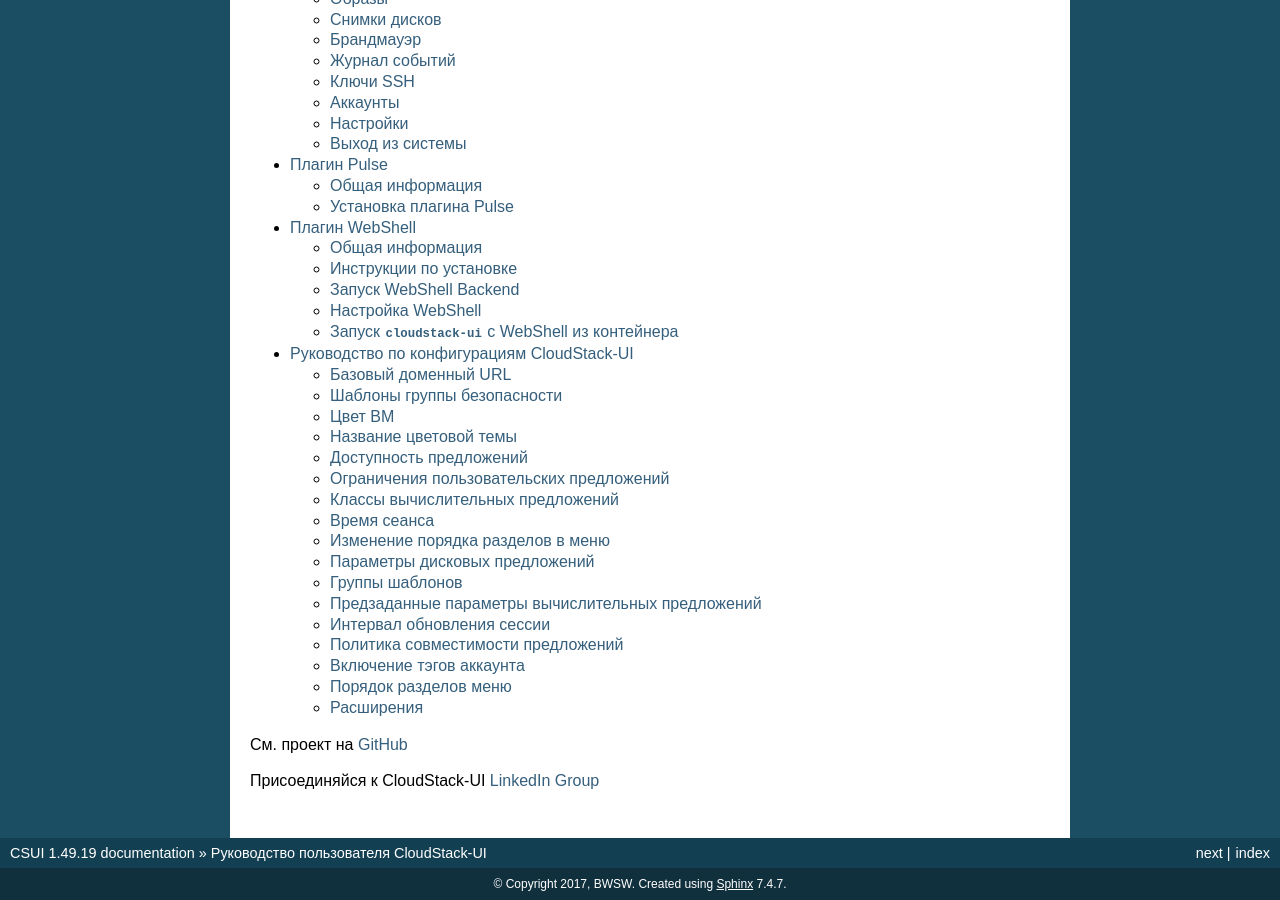
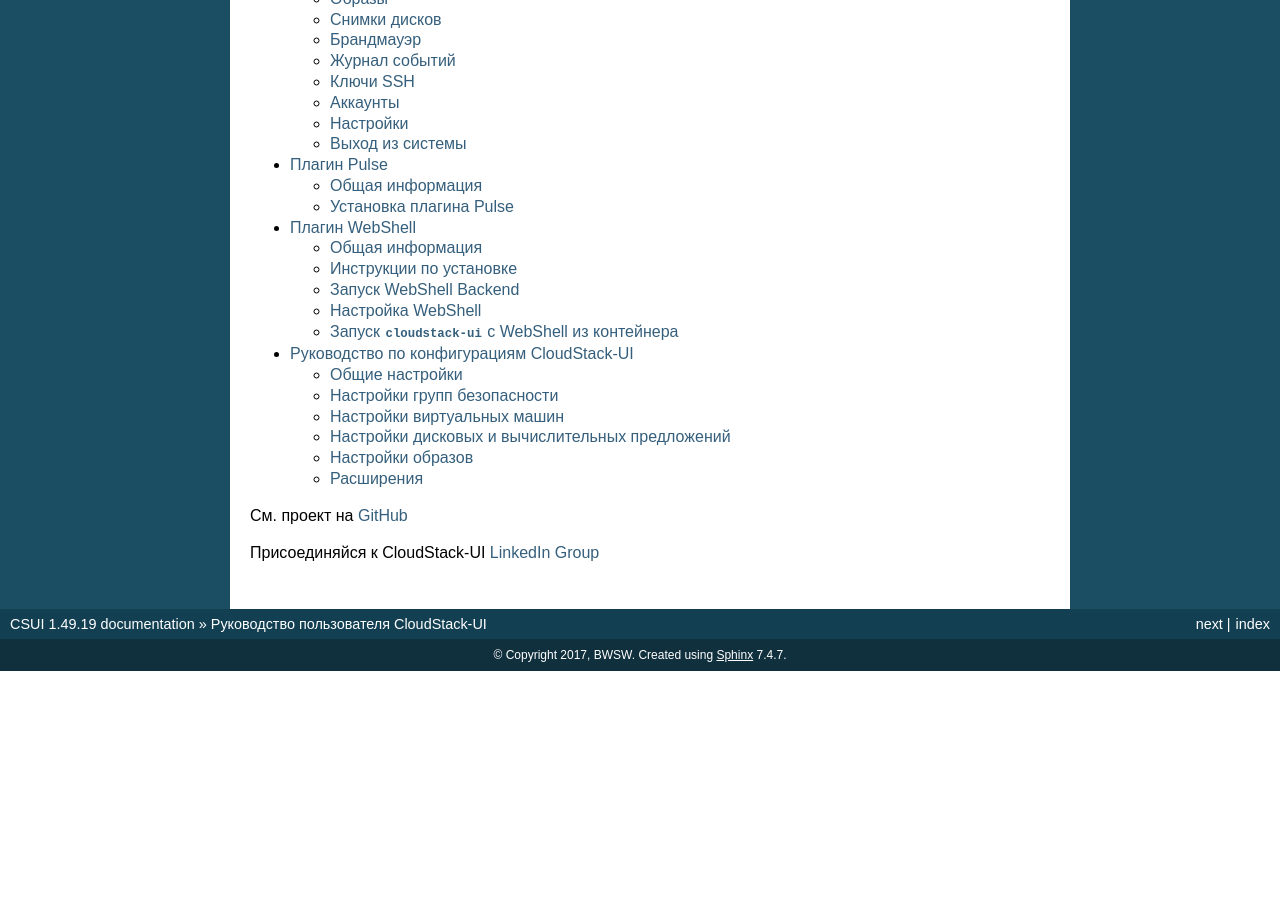
Before and after one commit to MaslovaEV/RU_CloudStack-UI, a Sphinx documentation site: the page built from RUdocs/source/index.rst, in a window 1280 px wide and 900 px high, scrolled down 702 px. Built offline with Sphinx 7.4.7, drawn with Linux system fonts in a browser that asks for light colours; after the commit the page ends 1373 px from its top, so only the background shows below that; some of the changed lines change nothing that is shown.

Commit message:
Update CSUI-ConfigGuide.rst

````diff
--- a/RUdocs/source/CSUI-ConfigGuide.rst
+++ b/RUdocs/source/CSUI-ConfigGuide.rst
@@ -3,18 +3,111 @@
 Руководство по конфигурациям CloudStack-UI
 ===========================================
 
+.. Contents::
+
+В данном руководстве описаны основные настройки, которые можно задать через файл конфигураций.
+
+Общие настройки
+---------------------------
+
 Базовый доменный URL
------------------------
+"""""""""""""""""""""""""""""
 Позволяет задать доменный URL, который задается в поле Домен при входе в систему.
 
 ::
 
  "defaultDomain": "domain"
 
+ .. _ThemeName_RU:
+
+Название цветовой темы
+"""""""""""""""""""""""""""""
+
+Позволяет определить предпочитаемую цветовую тему UI. Доступны следующие значения:
+
+::
+
+ "blue-red"
+ "indigo-pink"
+
+По умолчанию спользуется тема blue-red:
+
+::
+
+ "defaultThemeName": "blue-red"
+
+Изменение порядка разделов в меню
+"""""""""""""""""""""""""""""""""""""""
+Позволяет установить возможность/невозможность редактирования порядка разделов в навигационном меню слева.
+
+::
+
+ "allowReorderingSidebar": false
+
+Порядок разделов меню
+"""""""""""""""""""""""""""
+
+Позволяет задать порядок разделов меню в виде списка. Доступно при активации опции изменения порядка разделов в меню (```"allowReorderingSidebar": true```).
+
+Например:
+
+::
+
+ "configureSidebar": [
+  "vms",
+  "volumes",
+  "templates",
+  "sgs",
+  "events",
+  "ssh",
+  "accounts",
+ "settings"
+ ]
+
+.. _SessionTimeout_RU:
+
+Время сеанса
+""""""""""""""""""""""
+
+Позволяет задать максимальное количество времени в минутах, в течение которого сессия будет оставаться активной в отсутствие действий пользователя. По истечении этого времени пользователь автоматически покидает систему.
+
+По умолчанию установлен период времени 30 минут.
+
+Для отключения данной опции можно задать значение 0, но в этом случае сессия будет прервана на стороне сервера.
+
+::
+
+ "sessionTimeout": 30
+
+ .. _SessionRefresh_RU:
+
+Интервал обновления сессии
+"""""""""""""""""""""""""""""""""
+
+Позволяет установить период времени (в секундах) для обновления сессии:
+
+::
+
+ "sessionRefreshInterval": 60,
+
+.. _AccountTags_RU:
+
+Включение тегов аккаунта
+""""""""""""""""""""""""""""""
+
+Теги аккаунта доступны только в последней версии API. Если используется другая версия API, следует указать значение ``false``.
+
+::
+
+ "accountTagsEnabled": false
+
+Настройки групп безопасности
+----------------------------------
+
 .. _SecurityGrTemplate:
 
 Шаблоны группы безопасности
--------------------------------
+"""""""""""""""""""""""""""""""""""
 
 Позволяет создать предзаданные шаблоны для групп безопасности. Можно определить собственные группы безопасности, которые будут доступны по умолчанию для всех пользователей.
 
@@ -63,9 +156,11 @@
  - Для TCP и UDP: startport и endport;
  - Для ICMP: icmpcode и icmptype;
 
+Настройки виртуальных машин
+----------------------------------
 
 Цвет ВМ
--------------
+"""""""""""""""""
 
 Позволяет задать набор цветов для обозначения виртуальных машин в шестнадцатиричном формате. Можно указать любые цвета по желанию.
 
@@ -77,28 +172,13 @@
     }
  ]
 
-.. _ThemeName_RU:
-
-Название цветовой темы
----------------------------
-
-Позволяет определить предпочитаемую цветовую тему UI. Доступны следующие значения:
-
-::
-
- "blue-red"
- "indigo-pink"
-
-По умолчанию спользуется тема blue-red:
-
-::
-
- "defaultThemeName": "blue-red"
+Настройки дисковых и вычислительных предложений
+--------------------------------------------------------
 
 .. _OfferingAvailability_RU:
 
 Доступность предложений
--------------------------
+"""""""""""""""""""""""""""
 Позволяет задать предложения, доступные для определенных зон. Формат:
 
 ::
@@ -116,7 +196,7 @@
 .. _SO_Limits_RU:
 
 Ограничения пользовательских предложений
--------------------------------------------
+"""""""""""""""""""""""""""""""""""""""""""""""
 Позволяет задать ограничения для пользовательских предложений в следующем формате:
 
 ::
@@ -143,7 +223,7 @@
 .. _ServiceOfferingClasses_RU:
 
 Классы вычислительных предложений
---------------------------------------
+"""""""""""""""""""""""""""""""""""""""""""""
 
 В данном блоке можно задать классы вычислительных предложений в следующем формате:
 
@@ -169,33 +249,11 @@
 
 Для каждого класса необходимо указать уникальный id, название, описание и список id вычислительных предложений, относящихся к данному классу. Название и описание необходимо локализовать в соответствии с используемыми языками.
 
-.. _SessionTimeout_RU:
-
-Время сеанса
----------------
-
-Позволяет задать максимальное количество времени в минутах, в течение которого сессия будет оставаться активной в отсутствие действий пользователя. По истечении этого времени пользователь автоматически покидает систему.
-
-По умолчанию установлен период времени 30 минут.
-
-Для отключения данной опции можно задать значение 0, но в этом случае сессия будет прервана на стороне сервера.
-
-::
-
- "sessionTimeout": 30
-
-Изменение порядка разделов в меню
--------------------------------------
-Позволяет установить возможность/невозможность редактирования порядка разделов в навигационном меню слева.
-
-::
-
- "allowReorderingSidebar": false
-
 .. _DiskOfferingParameters_RU:
 
 Параметры дисковых предложений
--------------------------------
+"""""""""""""""""""""""""""""""""""""""
+
 Позволяет установить параметры дисковых предложений, отображаемых в таблице дисковых предложений.
 
 Например,
@@ -213,29 +271,11 @@
   "maxiops"
  ]
 
-.. _TemplateGroups:
-
-Группы шаблонов
--------------------
-Позволяет определить группы для сортировки источников установки (шаблоны и ISO).
-
-Для группа шаблонов обязательным параметром является id и необязательными являются параметры перевода. Если параметры перевода не заданы, для группы будет использован ID.
-
-::
-
- "templateGroups": [
-  {
-    "id": "id-234", //unique key
-    "translations": {
-      "ru": "Имя Темплейта", // russian translation
-      "en": "Template Name" //english translation
-  }
- ]
 
 .. _DefaultServiceOffering_RU:
 
 Предзаданные параметры вычислительных предложений
--------------------------------------------------------
+"""""""""""""""""""""""""""""""""""""""""""""""""""""""
 Позволяет предопределить параметры предложений для пользовательских вычислительных предложений: количество ядер CPU, скорость CPU и/или памяти.
 
 Например,
@@ -253,20 +293,9 @@
 	}
  }
 
-.. _SessionRefresh_RU:
-
-Интервал обновления сессии
--------------------------------
-
-Позволяет установить период времени (в секундах) для обновления сессии:
-
-::
-
- "sessionRefreshInterval": 60,
-
 Политика совместимости предложений
----------------------------------------
-Позволяет установить тип сравнения и игнорирования тэгов ВМ при изменении вычислительных предложений из одного кластера на вычислительные предложения другого кластера:
+"""""""""""""""""""""""""""""""""""""""""""""""
+Позволяет установить тип сравнения и игнорирования тегов ВМ при изменении вычислительных предложений из одного кластера на вычислительные предложения другого кластера:
 
 ::
 
@@ -275,40 +304,34 @@
  "offeringChangePolicyIgnoreTags": ["t1"]
  }
 
-.. _AccountTags_RU:
+Настройки образов
+-----------------------------
 
-Включение тэгов аккаунта
-------------------------------
+.. _TemplateGroups:
 
-Тэги аккаунта доступны только в последней версии API. Если используется другая версия API, следует указать значение ``false``.
+Группы шаблонов
+""""""""""""""""""""""""
+
+Позволяет определить группы для сортировки источников установки (шаблоны и ISO).
+
+Для группы шаблонов обязательным параметром является id и необязательными являются параметры перевода. Если параметры перевода не заданы, для группы будет использован ID.
 
 ::
 
- "accountTagsEnabled": false
+ "templateGroups": [
+  {
+    "id": "id-234", //unique key
+    "translations": {
+      "ru": "Имя Темплейта", // russian translation
+      "en": "Template Name" //english translation
+  }
+ ]
 
 
-Порядок разделов меню
------------------------
-Позволяет задать порядок разделов меню в виде списка. Доступно при активации опции изменения порядка разделов в меню ("allowReorderingSidebar": true).
-
-Например:
-
-::
-
- "configureSidebar": [
-  "vms",
-  "volumes",
-  "templates",
-  "sgs",
-  "events",
-  "ssh",
-  "accounts",
- "settings"
- ]
 
 Расширения
 ------------------
 Подробнее о конфигурациях расширений см.:
 
-1. :ref:`WebShell`
+1. :ref:`WebShell_RU`
 2. :ref:`Pulse`
````
